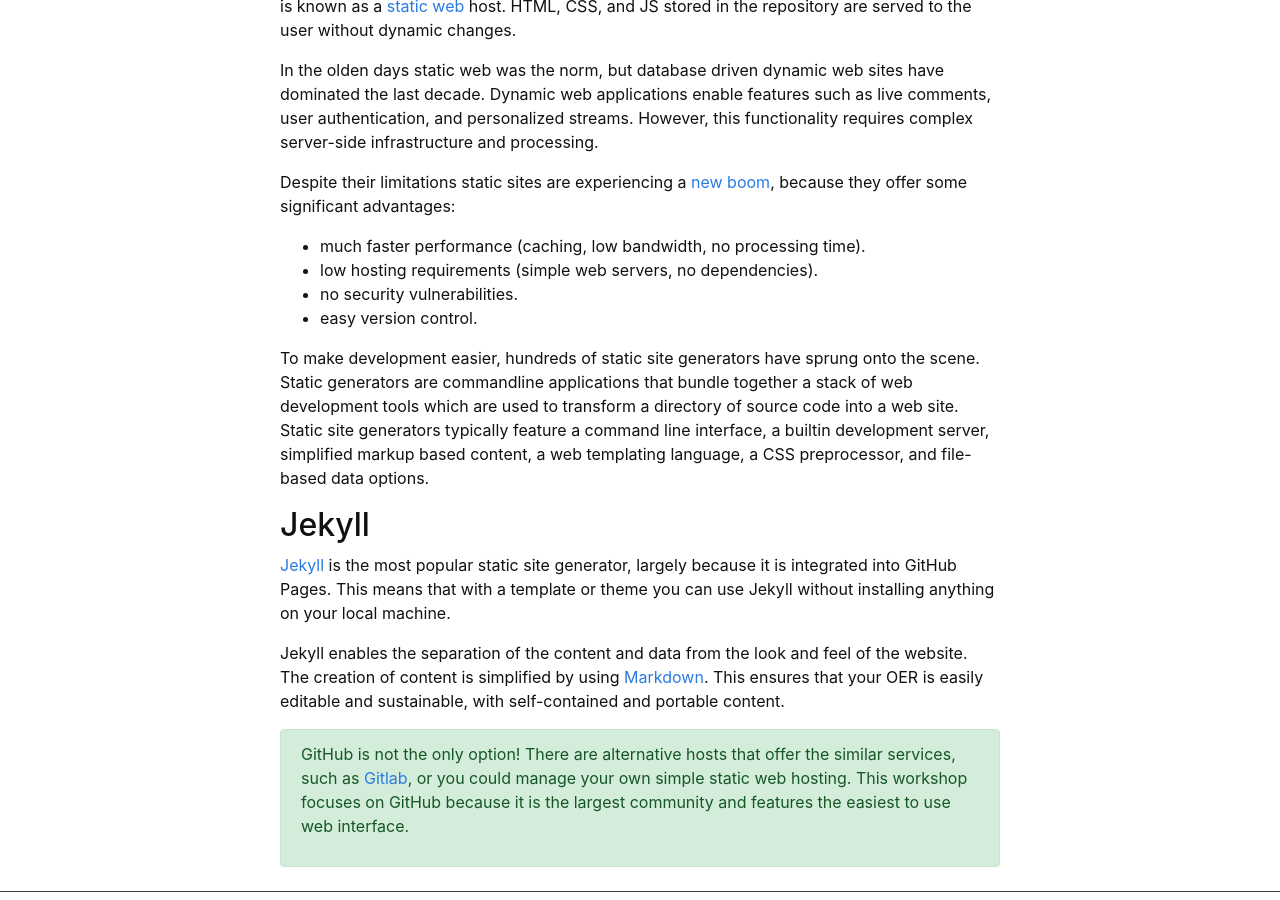
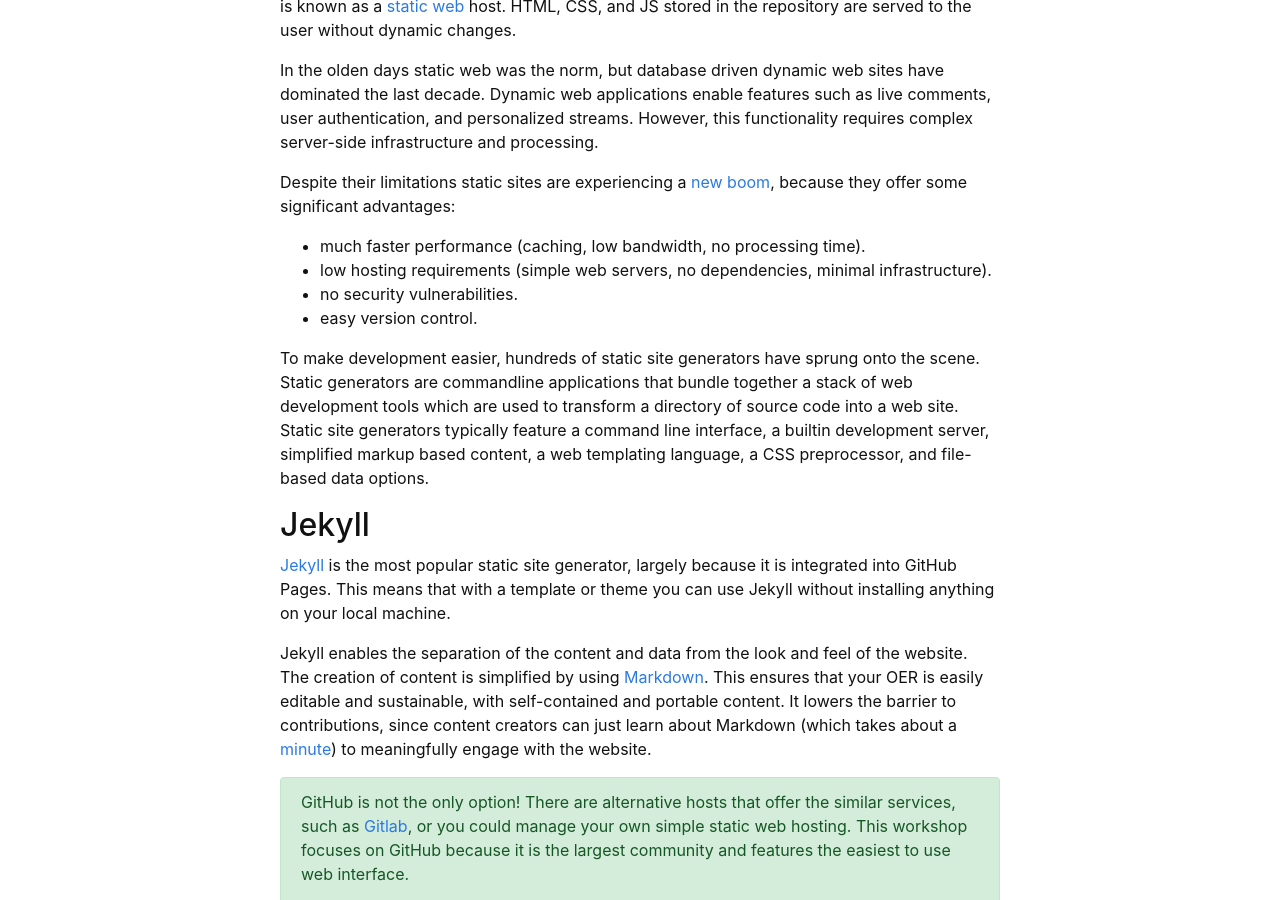
Before and after one commit to evanwill/make-oer, a Jekyll site: the page built from content/2-how.md, in a window 1280 px wide and 900 px high, scrolled down 852 px. Built offline with Jekyll 4.4.1, drawn with Linux system fonts in a browser that asks for light colours.

Commit message:
some content updates

```diff
--- a/content/2-how.md
+++ b/content/2-how.md
@@ -44,7 +44,7 @@ However, this functionality requires complex server-side infrastructure and proc
 Despite their limitations static sites are experiencing a [new boom](https://www.smashingmagazine.com/2015/11/modern-static-website-generators-next-big-thing/), because they offer some significant advantages:
 
 - much faster performance (caching, low bandwidth, no processing time).
-- low hosting requirements (simple web servers, no dependencies).
+- low hosting requirements (simple web servers, no dependencies, minimal infrastructure).
 - no security vulnerabilities.
 - easy version control.
 
@@ -60,5 +60,6 @@ This means that with a template or theme you can use Jekyll without installing a
 Jekyll enables the separation of the content and data from the look and feel of the website.
 The creation of content is simplified by using [Markdown](https://daringfireball.net/projects/markdown/){:target="_blank"}.
 This ensures that your OER is easily editable and sustainable, with self-contained and portable content.
+It lowers the barrier to contributions, since content creators can just learn about Markdown (which takes about a [minute](https://evanwill.github.io/_drafts/notes/markdown-minute.html)) to meaningfully engage with the website.
 
 {% include alert.md text="GitHub is not the only option! There are alternative hosts that offer the similar services, such as [Gitlab](https://about.gitlab.com/gitlab-com/), or you could manage your own simple static web hosting. This workshop focuses on GitHub because it is the largest community and features the easiest to use web interface." color="success" %}
```
Also changed, not shown: content/1-why.md (+3 -0 lines), content/3-examples.md (+1 -1 lines), content/4-resources.md (+1 -1 lines).
